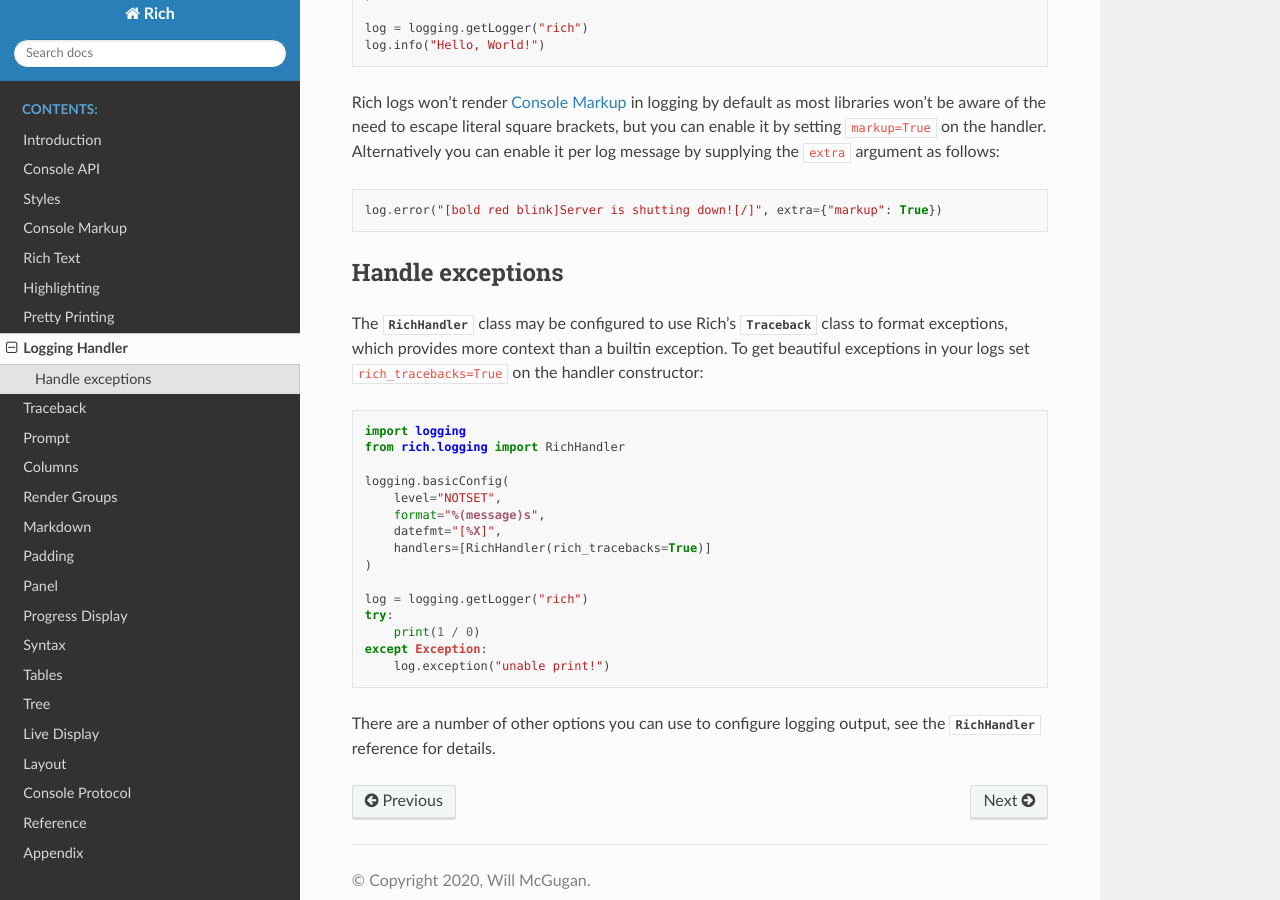
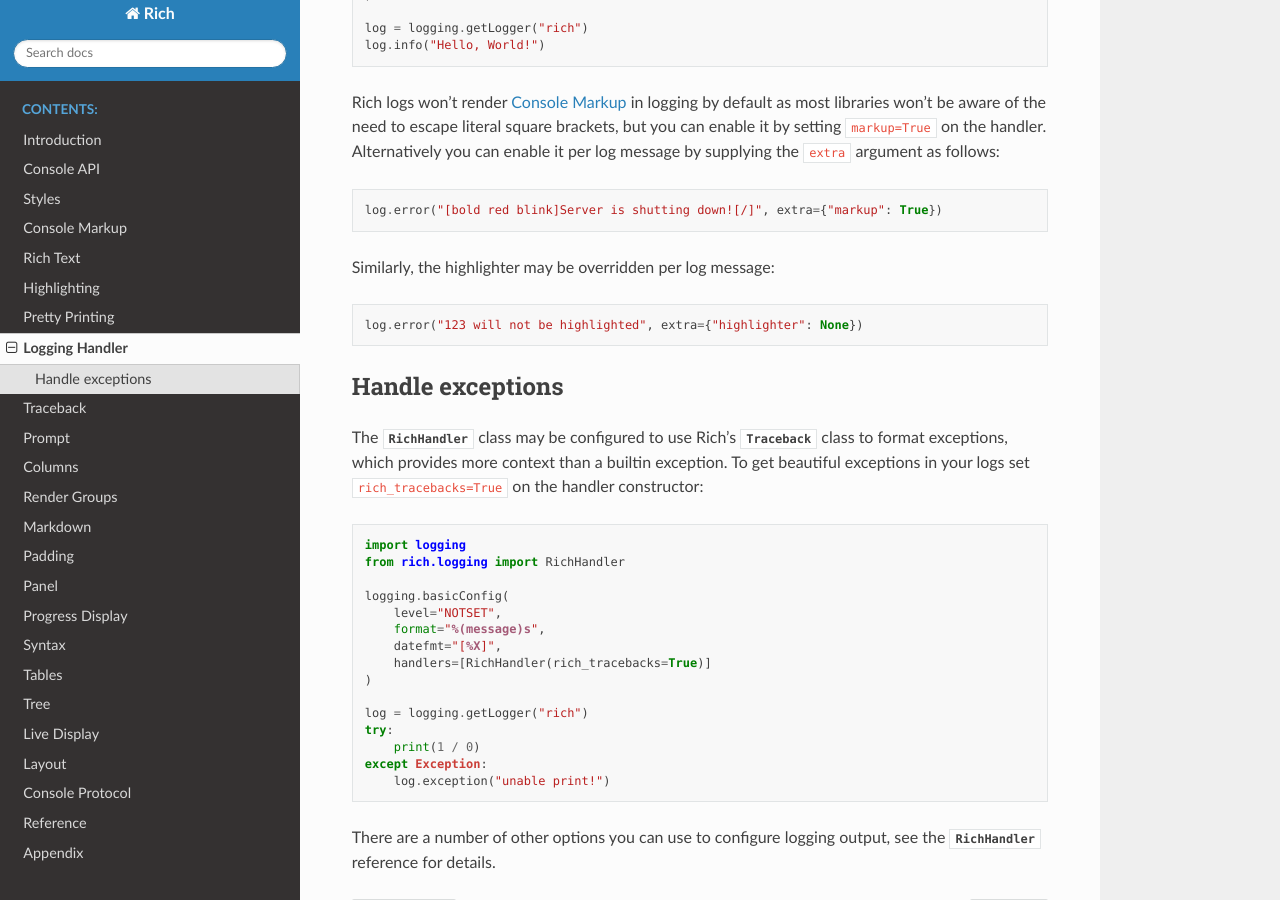
Before and after one commit to Textualize/rich, a Sphinx documentation site: the page built from docs/source/logging.rst, in a window 1280 px wide and 900 px high, scrolled down 407 px. Built offline with Sphinx 7.4.7 and the Read the Docs theme 2.0.0, drawn with Linux system fonts in a browser that asks for light colours.

Commit message:
Add documentation

```diff
--- a/docs/source/logging.rst
+++ b/docs/source/logging.rst
@@ -19,6 +19,10 @@
 Rich logs won't render :ref:`console_markup` in logging by default as most libraries won't be aware of the need to escape literal square brackets, but you can enable it by setting ``markup=True`` on the handler. Alternatively you can enable it per log message by supplying the ``extra`` argument as follows::
 
     log.error("[bold red blink]Server is shutting down![/]", extra={"markup": True})
+
+Similarly, the highlighter may be overridden per log message::
+
+    log.error("123 will not be highlighted", extra={"highlighter": None})
 
 
 Handle exceptions
```
